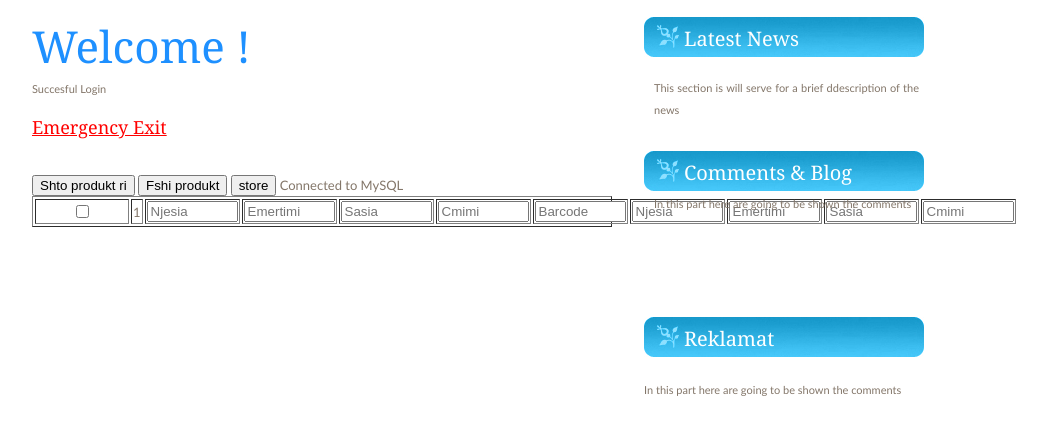
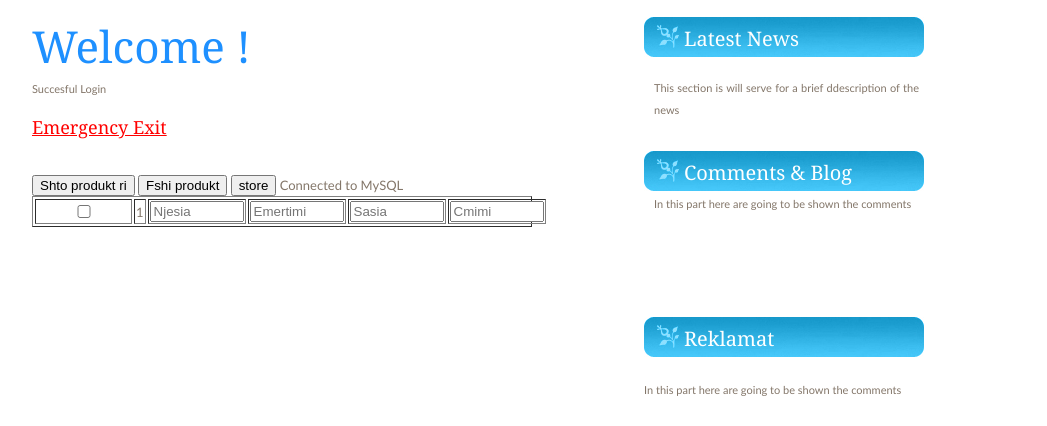
Before and after one commit to ervin09/farmaci, a PHP site: page /ervin1/admin/ in a window 1280 px wide. Shown: the part 319-745 px from the top of the page, without its empty margins (152-1199 px from the left). Run offline with PHP 8.4, Linux system fonts and the light colour scheme; the visitor is signed in with stand-in values (Sample User, id 1); data that the repository does not hold is empty.

Commit message:
some minor changes

```diff
--- a/admin/index.php
+++ b/admin/index.php
@@ -81,13 +81,6 @@ $selected = mysql_select_db("farmacia",$dbhandle)
 $result = mysql_query("SELECT * FROM magazina");
 
 
-
-$hostname = "localhost";
-$db_user = "";
-$db_password = "";
-$database = "farmacia";
-$db_table = "magazina";
-
 if( isset( $_REQUEST['add'] ) ) {
 
 
@@ -104,20 +97,8 @@ $sql=mysql_query("INSERT INTO magazina VALUES('$njesia', '$emertimi', '$sasia',
 }else {
 	die("Could not insert");
 	}
-
 	mysql_close($dbhandle);
-
-	if($_REQUEST['store'] !='') {
-		$barcode = $_POST['barcode'];
-
-		$sql=mysql_query("INSERT INTO magazina (barcode, njesia, ermertimi, sasia, cmimi,)VALUES($barcode, $njesia, $emertimi, $sasia, $cmimi)");
-	?>
-	<pre> <?php	print_r($sql); ?> </pre>
-	<?php
 	}
-	header('Location: http://localhost/ervin/admin/');
-	}
-
 ?>
 
      <form method="post" action="">
@@ -132,16 +113,7 @@ $sql=mysql_query("INSERT INTO magazina VALUES('$njesia', '$emertimi', '$sasia',
             <TD> <INPUT type="text" / placeholder="Emertimi" name="emertimi" > </TD>
             <TD> <INPUT type="text" / placeholder="Sasia" name="sasia" > </TD>
             <TD> <INPUT type="text" / placeholder="Cmimi" name="cmimi" > </TD>
-
-            <TD> <INPUT type="text" / placeholder="Barcode" name="barcode" value="<?php if( isset( $sql['barcode'] ) ) echo $sql['barcode']; ?>"> </TD>
-            <TD> <INPUT type="text" / placeholder="Njesia" name="njesia" value="<?php if( isset( $sql['njesia'] ) ) echo $sql['njesia']; ?>"> </TD>
-            <TD> <INPUT type="text" / placeholder="Emertimi" name="emertimi" value="<?php if( isset( $sql['emertimi'] ) ) echo $sql['emertimi']; ?>"> </TD>
-            <TD> <INPUT type="text" / placeholder="Sasia" name="sasia" value="<?php if( isset( $sql['sasia'] ) ) echo $sql['sasia']; ?>"> </TD>
-            <TD> <INPUT type="text" / placeholder="Cmimi" name="cmimi" value="<?php if( isset( $sql['cmimi'] ) ) echo $sql['cmimi']; ?>"> </TD>
-
-
-
-        </TR>
+       </TR>
     </TABLE>
 </form>
 	</div>
--- a/style.css
+++ b/style.css
@@ -346,8 +346,8 @@ label {display:block;
 
 #dataTable{width: 530px;
 	display: inline-block;}
-#dataTable input{width:92px;}
+#dataTable input{width:80px;}
 
-#dataTable{width: 580px;
+#dataTable{width: 500px;
 	display: inline-block;}
-#dataTable input{width:83px;}
+#dataTable input{width:86px;}
```
